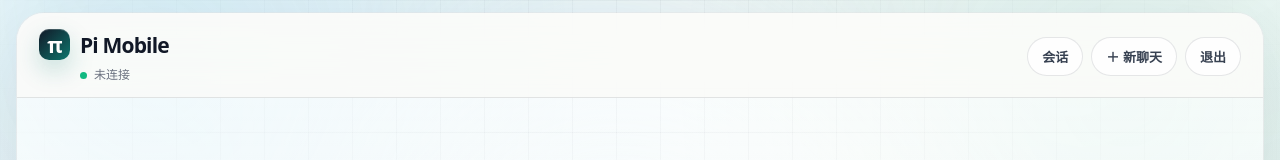
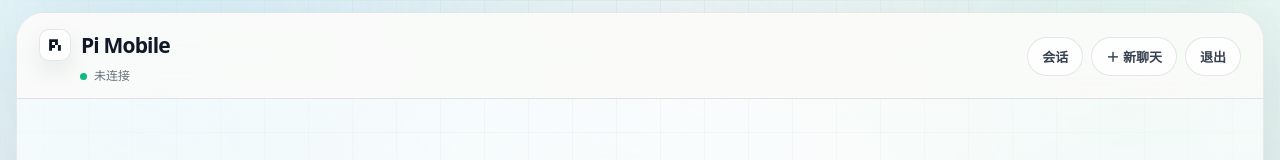
Before and after one commit to yhbshishuaige/Pi_Mobile, a website: page public/index.html in a window 1280 px wide. Shown: the top 160 px of the page. Drawn offline with Linux system fonts and the light colour scheme.

Commit message:
Use pi.dev logo in header

```diff
--- a/public/index.html
+++ b/public/index.html
@@ -10,7 +10,7 @@
     <main class="app">
       <header class="topbar">
         <div>
-          <h1>Pi Mobile</h1>
+          <h1><img class="brand-logo" src="/pi-logo.svg" alt="" />Pi Mobile</h1>
           <p id="status">未连接</p>
         </div>
         <div class="top-actions">
--- a/public/style.css
+++ b/public/style.css
@@ -96,17 +96,15 @@ h1 {
   gap: 10px;
   color: #111827;
 }
-h1::before {
-  content: "π";
-  display: inline-grid;
-  place-items: center;
-  width: 31px;
-  height: 31px;
+.brand-logo {
+  width: 32px;
+  height: 32px;
+  display: block;
   border-radius: 10px;
-  background: linear-gradient(135deg, #111827 0%, #0f766e 100%);
-  color: #fff;
-  font-weight: 900;
-  box-shadow: 0 10px 24px rgba(15, 118, 110, .22), inset 0 1px 0 rgba(255,255,255,.2);
+  padding: 5px;
+  background: rgba(255, 255, 255, 0.82);
+  border: 1px solid rgba(17, 24, 39, 0.1);
+  box-shadow: 0 10px 24px rgba(15, 23, 42, .08), inset 0 1px 0 rgba(255,255,255,.85);
 }
 p { color: var(--muted); }
 #status {
@@ -571,7 +569,7 @@ code { color: #111827; }
   .app { max-width: none; border: 0; }
   .topbar { align-items: flex-start; padding-inline: 12px; }
   h1 { font-size: 19px; }
-  h1::before { width: 29px; height: 29px; border-radius: 10px; }
+  .brand-logo { width: 29px; height: 29px; border-radius: 10px; padding: 4px; }
   #status { margin-left: 39px; max-width: 48vw; }
   .top-actions { max-width: 48%; gap: 6px; }
   .top-actions button { padding: 7px 9px; font-size: 11px; }
```
Also changed, not shown: public/pi-logo.svg (added).
